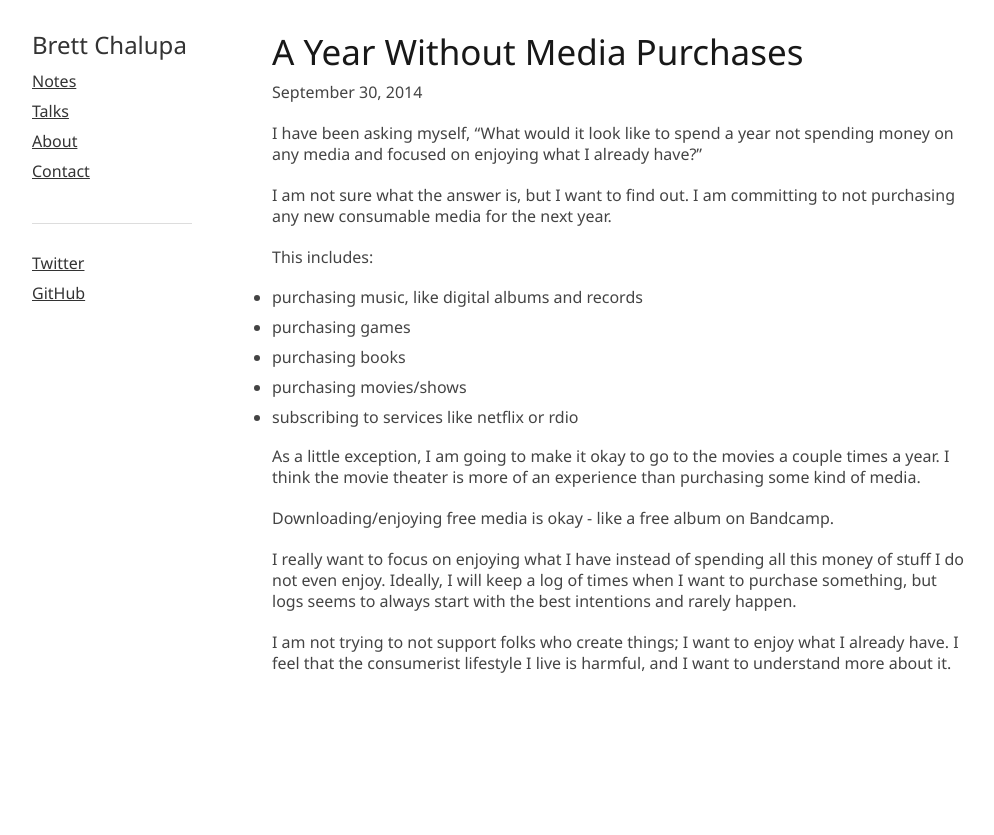
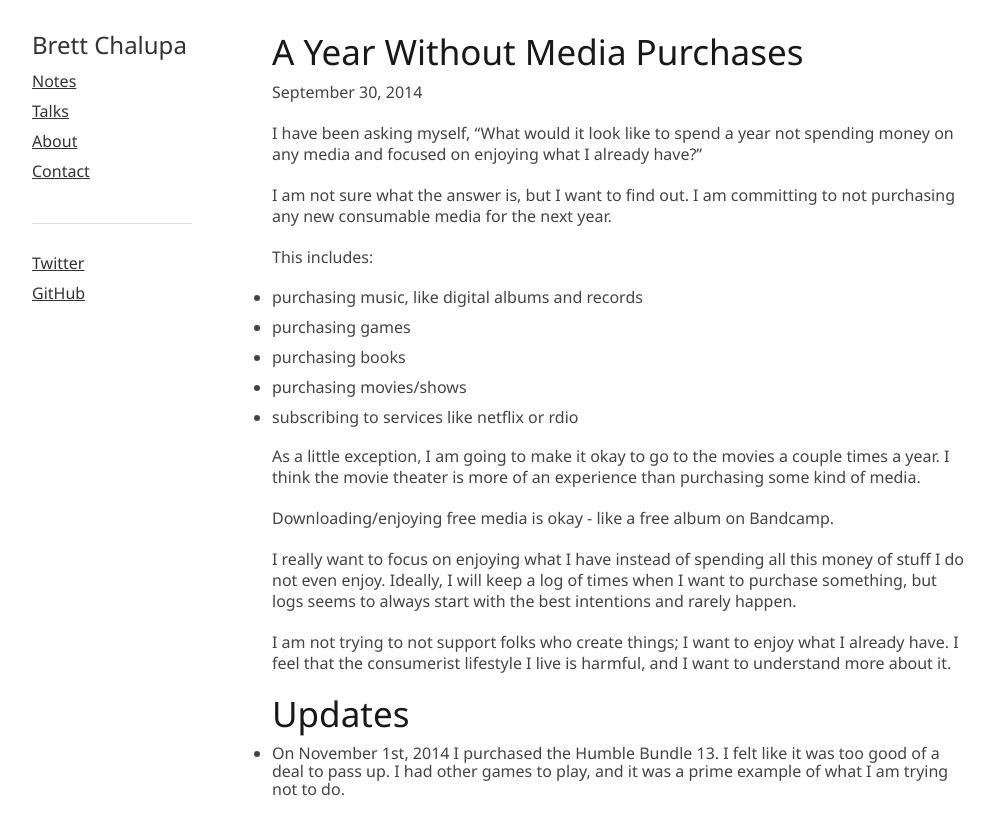
Before and after one commit to brettchalupa/brettchalupa.github.io, a Jekyll site: the page built from _posts/notes/2014-09-30-a-year-without-media-purchases.markdown, in a window 1280 px wide. Shown: the top 835 px of the page, without its empty margins (138-1132 px from the left). Built offline with Jekyll 4.4.1, drawn with Linux system fonts in a browser that asks for light colours; Markdown is read by kramdown in place of the engine named in the settings.

Commit message:
Update media purchase note with Humble Bundle
Broke down after a month, but still going strong after 2.

```diff
--- a/_posts/notes/2014-09-30-a-year-without-media-purchases.markdown
+++ b/_posts/notes/2014-09-30-a-year-without-media-purchases.markdown
@@ -33,3 +33,9 @@ intentions and rarely happen.
 I am not trying to not support folks who create things; I want to enjoy what I
 already have. I feel that the consumerist lifestyle I live is harmful, and I
 want to understand more about it.
+
+## Updates
+
+- On November 1st, 2014 I purchased the Humble Bundle 13. I felt like it was
+  too good of a deal to pass up. I had other games to play, and it was a prime
+  example of what I am trying not to do.
```
